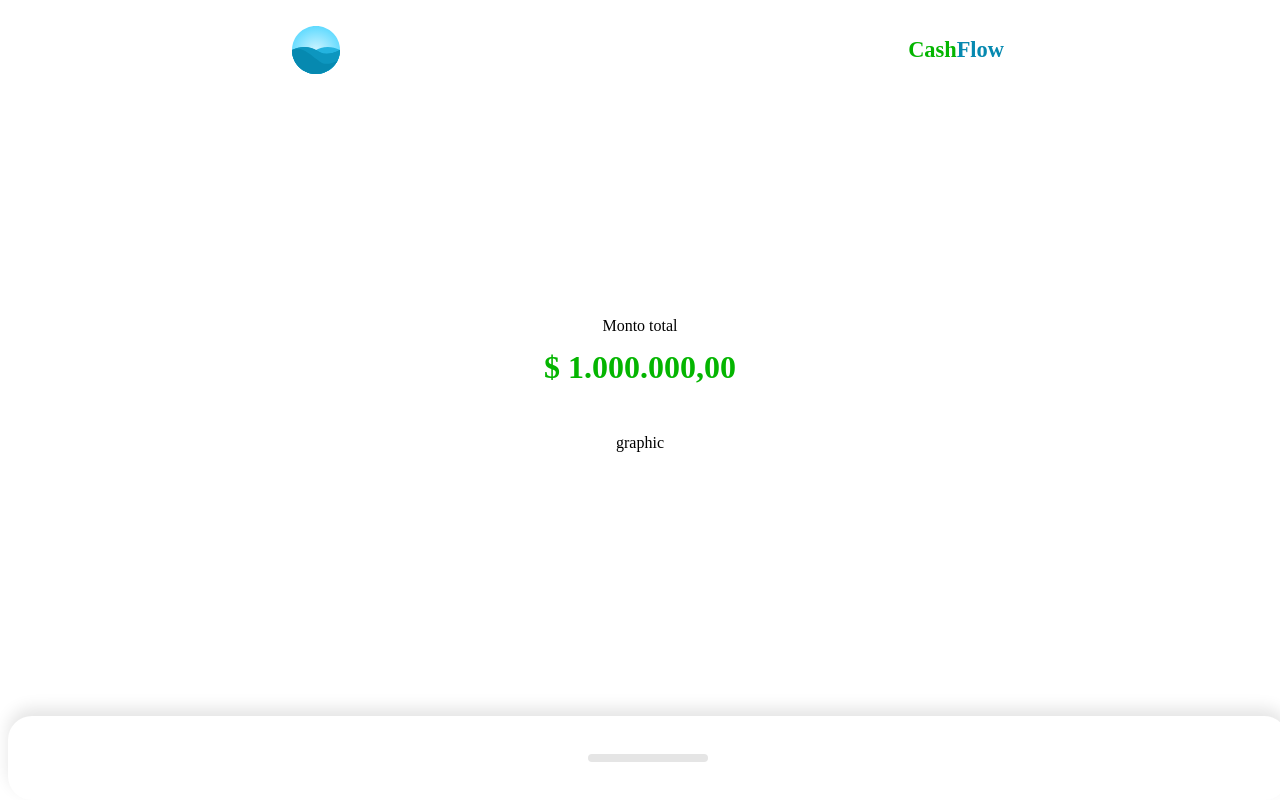
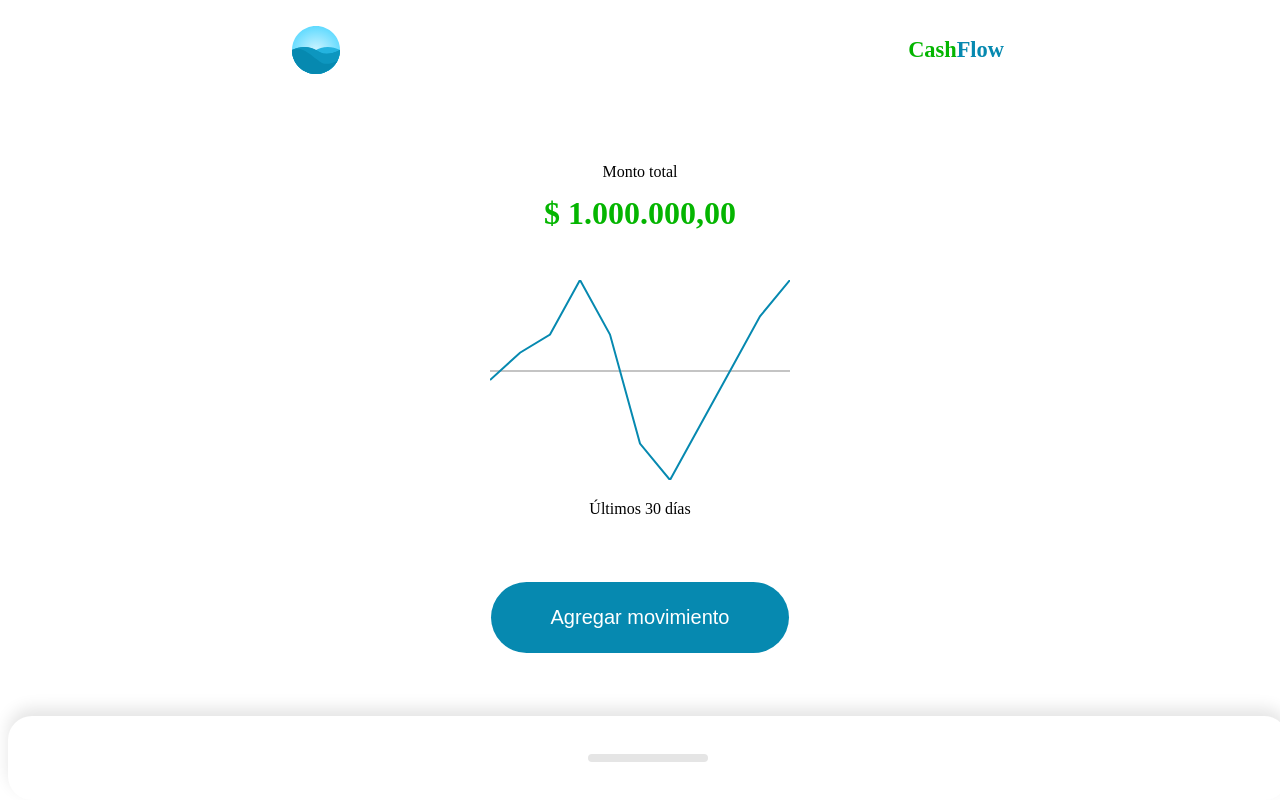
Before and after one commit to ingridbanguero/CashFlow, a Vue app: page / in a window 1280 px wide. Shown: the top 800 px of the page. Built offline with nearby package versions, Linux system fonts and the light colour scheme.

Commit message:
Create graphic

```diff
--- /dev/null
+++ b/src/components/Action.vue
@@ -0,0 +1,131 @@
+<template>
+  <button @click="showModal = true">Agregar movimiento</button>
+  <teleport to="#app">
+    <Modal v-show="showModal" @close="showModal = false">
+      <form @submit.prevent="submit">
+        <div class="field">
+          <label>Título</label>
+          <input type="text" v-model="title" />
+        </div>
+        <div class="field">
+          <label>Monto</label>
+          <input type="number" v-model="amount" />
+        </div>
+        <div class="field">
+          <label>Descripción</label>
+          <textarea rows="4" v-model="description"></textarea>
+        </div>
+        <div class="field">
+          <label class="radio-label">
+            <input type="radio" v-model="movementType" value="Ingreso" />
+            <span>Ingreso</span>
+          </label>
+          <label class="radio-label">
+            <input type="radio" v-model="movementType" value="Gasto" />
+            <span>Gasto</span>
+          </label>
+        </div>
+        <div class="action">
+          <button>Agregar movimiento</button>
+        </div>
+      </form>
+    </Modal>
+  </teleport>
+</template>
+
+<script setup>
+    import { ref, defineEmits } from "vue";
+    import Modal from "./Modal.vue";
+
+    const showModal = ref(false);
+    const title = ref("");
+    const amount = ref(0);
+    const description = ref("");
+    const movementType = ref("Ingreso");
+
+    const emit = defineEmits(["create"]);
+
+    const submit = () => {
+    showModal.value = !showModal.value;
+    emit("create", {
+        title: title.value,
+        description: description.value,
+        amount: movementType.value === "Ingreso" ? amount.value : -amount.value,
+        time: new Date(),
+        id: new Date(),
+    });
+    title.value = "";
+    description.value = "";
+    amount.value = 0;
+    movementType.value = "Ingreso";
+    };
+</script>
+
+<style scoped>
+button {
+  color: white;
+  font-size: 1.25rem;
+  background-color: var(--brand-blue);
+  border: none;
+  width: 100%;
+  padding: 24px 60px;
+  border-radius: 60px;
+  box-sizing: border-box;
+}
+
+form {
+  font-size: 1.24rem;
+  width: 100%;
+}
+
+form .action {
+  padding: 0 24px;
+}
+
+.field {
+  display: flex;
+  justify-content: space-between;
+  flex-direction: column;
+  padding: 16px 24px;
+}
+
+label {
+  margin-bottom: 8px;
+}
+
+input,
+textarea {
+  font-size: 1.24rem;
+  border: 2px solid var(--brand-blue);
+  border-radius: 8px;
+  padding: 8px;
+}
+
+input[type="number"] {
+  text-align: right;
+}
+
+.radio-label {
+  display: flex;
+  align-items: center;
+  margin-top: 8px;
+}
+
+.radio-label span {
+  margin-top: 4px;
+  margin-left: 8px;
+}
+
+input[type="radio"] {
+  appearance: none;
+  width: 1.24rem;
+  height: 1.24rem;
+  color: var(--brand-blue);
+  border: 2px solid var(--brand-blue);
+  border-radius: 50%;
+}
+
+input[type="radio"]:checked {
+  background-color: var(--brand-blue);
+}
+</style>
--- /dev/null
+++ b/src/components/Graphic.vue
@@ -0,0 +1,98 @@
+<template>
+    <div>
+      <svg
+        @touchstart="tap"
+        @touchmove="tap"
+        @touchend="untap"
+        viewBox="0 0 300 200"
+      >
+        <line
+          stroke="#c4c4c4"
+          stroke-width="2"
+          x1="0"
+          :y1="zero"
+          x2="300"
+          :y2="zero"
+        />
+        <polyline
+          fill="none"
+          stroke="#0689b0"
+          stroke-width="2"
+          :points="points"
+        />
+        <line
+          v-show="showPointer"
+          stroke="#04b500"
+          stroke-width="2"
+          :x1="pointer"
+          y1="0"
+          :x2="pointer"
+          y2="200"
+        />
+      </svg>
+      <p>Últimos 30 días</p>
+    </div>
+</template>
+
+<script setup>
+  import { defineProps, toRefs, computed, ref } from "vue";
+
+  const props = defineProps({
+    amounts: {
+      type: Array,
+      default: () => [],
+    },
+  });
+
+  const { amounts } = toRefs(props);
+
+  const amountToPixels = (amount) => {
+    const min = Math.min(...amounts.value);
+    const max = Math.max(...amounts.value);
+
+    const amountAbs = amount + Math.abs(min);
+    const minMax = Math.abs(max) + Math.abs(min);
+
+    return 200 - ((amountAbs * 100) / minMax) * 2;
+  };
+
+  const zero = computed(() => {
+    return amountToPixels(0);
+  });
+
+  const points = computed(() => {
+    const total = amounts.value.length;
+
+    return amounts.value.reduce((points, amount, index) => {
+      const x = (300 / total) * (index + 1);
+      const y = amountToPixels(amount);
+      return `${points} ${x},${y}`;
+    }, "0, 100");
+  });
+
+  const showPointer = ref(false);
+
+  const pointer = ref(0);
+
+  const tap = ({ target, touches }) => {
+    showPointer.value = true;
+    const elementWidth = target.getBoundingClientRect().width;
+    const elementX = target.getBoundingClientRect().x;
+    const touchX = touches[0].clientX;
+    pointer.value = ((touchX - elementX) * 300) / elementWidth;
+  };
+
+  const untap = () => {
+    showPointer.value = false;
+  };
+  </script>
+
+  <style scoped>
+  svg {
+    width: 100%;
+  }
+
+  p {
+    text-align: center;
+  }
+  </style>
--- a/src/components/Home.vue
+++ b/src/components/Home.vue
@@ -11,11 +11,11 @@
                 :amount="amount"
             >
                 <template #graphic>
-                    graphic
+                    <Graphic :amounts="amounts" />
                 </template>
 
-                <template #action>
-                    actions
+                <template #actions>
+                    <Action/>
                 </template>
             </Resumen>
         </template>
@@ -34,18 +34,24 @@
     import Header from "@/components/Header.vue";
     import Resumen from "@/components/Resumen.vue";
     import Movements from "@/components/Movements.vue";
+    import Action from "./Action.vue";
+    import Graphic from "./Graphic.vue";
+
     export default {
         name: "Home",
         components: {
             Layout,
             Header,
             Resumen,
-            Movements
+            Movements,
+            Action,
+            Graphic,
         },
         data() {
             return {
                 amount: null,
                 label: null,
+                amounts: [100, 200, 500, 200, -400, -600, -300, 0, 300, 500],
                 movements: [
                     {
                         id: 1,
@@ -63,7 +69,7 @@
                         id: 3,
                         title: "Movimiento 3",
                         description: "Lorem ipsum dolor sit amet consectetur adipisicing elit.",
-                        amount: 3000,
+                        amount: -3000,
                     },
                     {
                         id: 4,
@@ -102,7 +108,8 @@
                         amount: 3000,
                     }
 
-                ]
+                ],
+
             }
         },
     }
--- /dev/null
+++ b/src/components/Modal.vue
@@ -0,0 +1,46 @@
+<template>
+    <div class="modal">
+      <div class="head">
+        <p>Nuevo movimiento</p>
+        <img @click="close" src="@/assets/close-icon.svg" alt="cerrar" />
+      </div>
+      <div class="body">
+        <slot></slot>
+      </div>
+    </div>
+  </template>
+
+  <script setup>
+  import { defineEmits } from "vue";
+
+  const emit = defineEmits(["close"]);
+
+  const close = () => emit("close");
+  </script>
+
+  <style scoped>
+  .modal {
+    z-index: 2;
+    position: absolute;
+    left: 0;
+    right: 0;
+    top: 0;
+    bottom: 0;
+    background-color: white;
+  }
+
+  .head {
+    display: flex;
+    justify-content: space-between;
+    align-items: center;
+    width: 100%;
+    padding: 24px 24px;
+    box-sizing: border-box;
+  }
+
+  p {
+    margin: 0;
+    font-size: 1.5rem;
+    color: var(--brand-blue);
+  }
+  </style>
```
